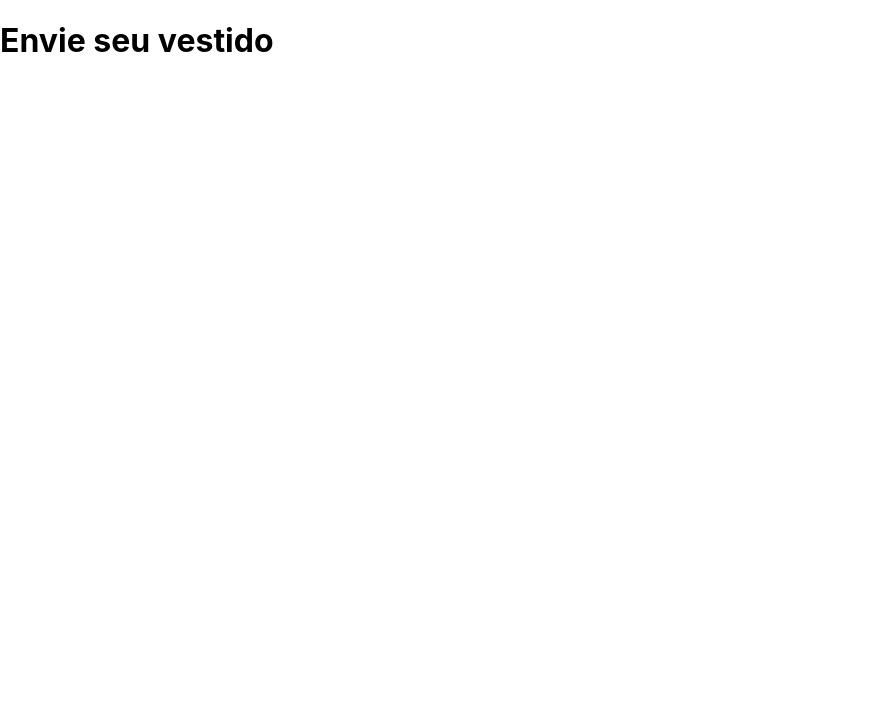
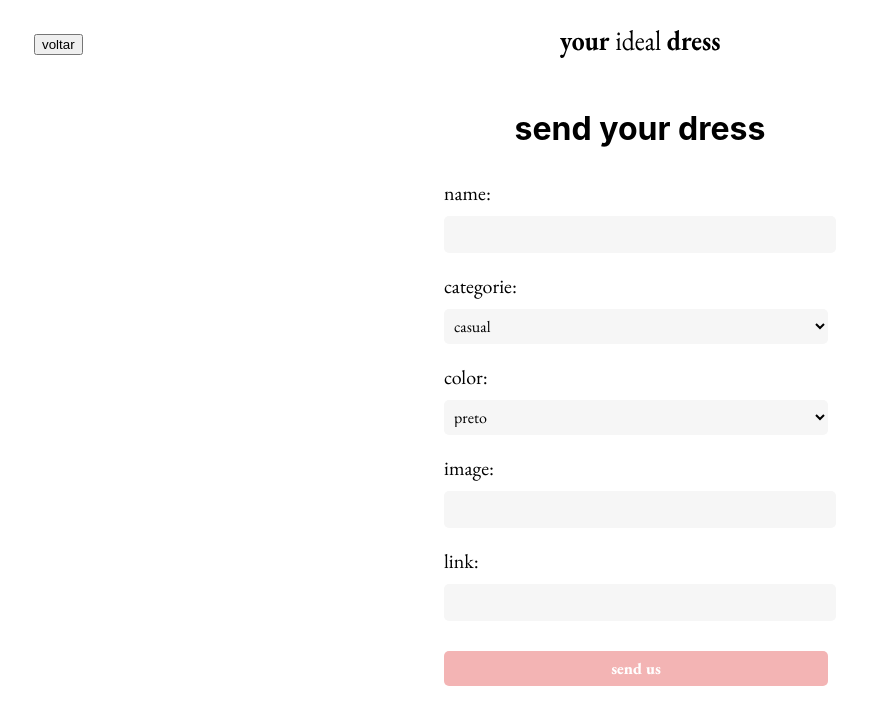
Before and after one commit to AngeloAlvez/youridealdress, a React (Create React App) app: page /sendDress in a window 1280 px wide. Shown: the top 724 px of the page, without its empty margins (0-889 px from the left). Built offline with nearby package versions, Linux system fonts and the light colour scheme.

Commit message:
adicionando form e paginação das categorias

```diff
--- a/src/components/Card.js
+++ b/src/components/Card.js
@@ -1,12 +1,15 @@
 import styled from "styled-components"
+import { goToCategories } from "../routers/cordinator"
+import { useNavigate } from 'react-router-dom';
 
-
-const DivCard = styled.div`
+const DivCard = styled.a`
 display: flex;
 flex-direction: column;
 align-items: center;
 width: 135px;
 margin: 10px 15px;
+text-decoration: none;
+color:black;
 `
 const Img = styled.img`
 width: 135px;
@@ -28,10 +31,13 @@ text-align: center;
 `
 
 export const Card = (props) => {
+    const navigate = useNavigate()
+
     return (
-        <DivCard>
+        <DivCard href={props.link}>
+
             <Crop>
-                <Img src={props.image} />
+                {props.categoria ? <Img onClick={() => goToCategories(navigate, props.categoria)} src={props.image} /> : <Img src={props.image} />}
             </Crop>
 
             <Title>{props.text}</Title>
--- a/src/components/Header.js
+++ b/src/components/Header.js
@@ -1,17 +1,38 @@
+import { useNavigate } from "react-router-dom"
 import styled from "styled-components"
 import { Logo } from "../images/yourdress"
+import { goToLastPage, goToForm } from "../routers/cordinator"
 
 const DivHeader = styled.div`
 display: flex;
 align-items: center;
-justify-content: center;
-width: 100vw;
+justify-content: space-evenly;
 padding: 30px;
 `
+const ButtonBack = styled.button`
+position: absolute;
+top: 34px;
+left: 34px;
+`
+
+const ButtonForm = styled.button`
+position: absolute;
+top: 34px;
+right: 34px;
+`
 export const Header = () => {
+    const navigate = useNavigate()
+    const buttonText = window.location.pathname !== '/'
+    const buttonForm = window.location.pathname !== '/sendDress'
+
+
     return (
         <DivHeader>
+
+            {buttonText && <ButtonBack onClick={() => goToLastPage(navigate)}> voltar</ButtonBack>}
             <Logo />
+            {buttonForm && <ButtonForm onClick={() => goToForm(navigate)}>form</ButtonForm>}
+
         </DivHeader>
 
     )
--- a/src/index.js
+++ b/src/index.js
@@ -9,7 +9,7 @@ root.render(
   <React.StrictMode>
     <App />
   </React.StrictMode>
-);
+)
 
 // If you want to start measuring performance in your app, pass a function
 // to log results (for example: reportWebVitals(console.log))
--- a/src/pages/DetailsDress.js
+++ b/src/pages/DetailsDress.js
@@ -1,3 +1,59 @@
-export const DetailsDress = () => {
-  <h1>aqui é onde após clicar na categoria</h1>;
+import axios from "axios";
+import { useState } from "react";
+import { useEffect } from "react";
+import styled from "styled-components";
+import { Card } from "../components/Card";
+import { useParams } from "react-router-dom"
+import { DivCategories } from "./HomePage";
+import { Header } from "../components/Header";
+const Img = styled.img`
+width: 50px;
+`
+
+
+export const DetailsDress = (props) => {
+  const { id } = useParams();
+  const [post, setPost] = useState(null);
+  const [filtro, setfiltro] = useState('')
+  useEffect(() => {
+    axios.get(`https://backend-amaro.herokuapp.com/products/${id}`).then((response) => {
+      setPost(response.data);
+    });
+  }, []);
+
+  if (!post) return null;
+
+  const todos = post.map((vestido) => {
+    return (<>
+      <Card text={vestido.name} image={vestido.image} link={vestido.url} />
+
+    </>
+
+    )
+
+  })
+  // const filtrados = filtro.map((vestido) => {
+  //   return (<>
+  //     <Card text={vestido.name} image={vestido.image} link={vestido.url} />
+
+  //   </>
+
+  //   )
+
+  // })
+
+
+  return (
+    <>
+      <Header />
+      <DivCategories>
+        {/* {filtro ?filtrados : todos} */}
+        {todos}
+      </DivCategories>
+
+
+    </>
+
+  )
+
 };
--- a/src/pages/HomePage.js
+++ b/src/pages/HomePage.js
@@ -2,6 +2,9 @@ import styled from 'styled-components';
 import { Header } from '../components/Header';
 import imagemHomePage from '../images/homepageimage.png';
 import { Card } from '../components/Card';
+import { goToCategories } from '../routers/cordinator';
+
+
 
 const Img = styled.img`
   width: 100vw;
@@ -10,16 +13,16 @@ const Img = styled.img`
     display: none;
   }
 `;
-const Main = styled.div`
+export const Main = styled.div`
   display: flex;
   flex-direction: column;
   align-items: center;
   overflow: hidden;
 `;
 
-const DivCategories = styled.div`
+export const DivCategories = styled.div`
   display: flex;
-  align-items: center;
+  align-items: flex-start;
   justify-content: center;
   flex-wrap: wrap;
 `;
@@ -31,6 +34,7 @@ const Categories = styled.h3`
   letter-spacing: 2px;
 `;
 const HomePage = () => {
+
   return (
     <Main>
       <Header />
@@ -38,28 +42,35 @@ const HomePage = () => {
       <Categories>categories</Categories>
       <DivCategories>
         <Card
+          categoria='casual'
           text='casual'
           image='https://img.ltwebstatic.com/images3_pi/2022/08/31/16619316646351879799204afe4d2194bd758a7f7b_thumbnail_600x.webp'
         />
         <Card
+          categoria='festa'
           text='glamour'
           image='https://img.ltwebstatic.com/images3_pi/2021/12/29/164076139962437bb92b8c00b440c4832fd23e51f7_thumbnail_600x.webp'
         />
         <Card
+          categoria='fofo'
           text='cute'
           image='https://img.ltwebstatic.com/images3_pi/2020/12/22/160861699713bb564744571108958c2ae6771b8acf_thumbnail_600x.webp'
         />
         <Card
+          categoria='elegante'
           text='elegant'
           image='https://img.ltwebstatic.com/images3_pi/2022/03/30/1648609661d52945a9ceac3098099e72d44d7019b9_thumbnail_600x.webp'
         />
         <Card
+          categoria='sensual'
           text='hot'
           image='https://img.ltwebstatic.com/images3_pi/2022/08/31/16619316646351879799204afe4d2194bd758a7f7b_thumbnail_600x.webp'
         />
         <Card
+          categoria='casamento'
           text='wedding'
           image='https://img.ltwebstatic.com/images3_pi/2022/08/31/16619316646351879799204afe4d2194bd758a7f7b_thumbnail_600x.webp'
+
         />
       </DivCategories>
     </Main>
--- a/src/pages/SendDress.js
+++ b/src/pages/SendDress.js
@@ -1,7 +1,142 @@
+import { Header } from "../components/Header"
+import styled from "styled-components"
+import { Main } from "./HomePage"
+import { useState } from "react"
+import axios from "axios"
+
+
+const DivForm = styled.div`
+display:flex;
+flex-direction:column;
+align-items:flex-start
+`
+const DivInput = styled.div`
+display: flex;
+flex-direction: column;
+align-items: flex-start;
+margin: 10px 0;
+`
+const Label = styled.label`
+margin-bottom: 10px;
+font-family: 'EB Garamond', serif;
+font-weight: 400;
+font-size: 20px;
+`
+const Input = styled.input`
+background-color: #F6F6F6;
+width: 70vw;
+height: 35px;
+border-radius: 5px;
+border: none;
+padding-left: 6px;
+@media (min-width: 769px) {
+    width:30vw;
+  }
+`
+const InputSelect = styled.select`
+background-color: #F6F6F6;
+width: 30vw;
+height: 35px;
+border-radius: 5px;
+border: none;
+font-family: 'EB Garamond', serif;
+font-weight: 400;
+font-size: 16px;
+padding-left: 6px;
+`
+const ButtonSend = styled.button`
+background-color: #F3B4B4;
+color: white;
+width: 100%;
+font-family: 'EB Garamond', serif;
+font-weight: 800;
+font-size: 16px;
+border-radius: 5px;
+height: 35px;
+border:none;
+margin: 20px 0 60px;
+@media (min-width: 769px) {
+    width:30vw;
+  }
+`
+
+
 export const FormSendDress = () => {
-    console.log('aquii');
+    const [name, setName] = useState('')
+    const [categorie, setCategorie] = useState('casual')
+    const [color, setColor] = useState('preto')
+    const [image, setImage] = useState('')
+    const [link, setLink] = useState('')
+
+    const send = () => {
+
+        const body = {
+            "name": name,
+            "tag": categorie,
+            "url": link,
+            "color": color,
+            "image": image
+        }
+
+        axios.post('https://backend-amaro.herokuapp.com/product', body)
+            .then((response) => {
+                alert('Vestido enviado com sucesso')
+                setName('')
+                setCategorie('casual')
+                setColor('preto')
+                setImage('')
+                setLink('')
+            }, (error) => {
+                console.log(error);
+            });
+    }
+
     return (
-        <h1>Envie seu vestido</h1>
+        <Main>
+            <Header />
+            <h1>send your dress</h1>
+            <DivForm>
+                <DivInput>
+                    <Label>name: </Label>
+                    <Input value={name} onChange={(e) => setName(e.target.value)} />
+                </DivInput>
+                <DivInput>
+                    <Label>categorie: </Label>
+                    <InputSelect value={categorie} onChange={(e) => setCategorie(e.target.value)}>
+                        <option>casual</option>
+                        <option>festa</option>
+                        <option>elegante</option>
+                        <option>fofo</option>
+                        <option>sensual</option>
+                        <option>casamento</option>
+                    </InputSelect>
+                </DivInput>
+                <DivInput>
+                    <Label>color: </Label>
+                    <InputSelect value={color} onChange={(e) => setColor(e.target.value)}>
+                        <option>preto</option>
+                        <option>branco</option>
+                        <option>vermelho</option>
+                        <option>rosa</option>
+                        <option>azul</option>
+                        <option>verde</option>
+                    </InputSelect>
+                </DivInput>
+                <DivInput>
+                    <Label>image: </Label>
+                    <Input value={image} onChange={(e) => setImage(e.target.value)} />
+                </DivInput>
+                <DivInput>
+                    <Label>link: </Label>
+                    <Input value={link} onChange={(e) => setLink(e.target.value)} />
+                </DivInput>
+                <ButtonSend onClick={() => send()}>send us</ButtonSend>
+            </DivForm>
+
+
+
+        </Main>
+
     )
 
-};
+}
--- a/src/routers/cordinator.js
+++ b/src/routers/cordinator.js
@@ -9,6 +9,6 @@ export const goToForm = (navigate) => {
   navigate('/sendDress');
 };
 
-export const goToDetails = (navigate) => {
-  navigate('/categories/:id');
+export const goToCategories = (navigate, props) => {
+  navigate(`/categories/${props}`);
 };
--- a/src/routers/router.js
+++ b/src/routers/router.js
@@ -5,7 +5,7 @@ import { DetailsDress } from '../pages/DetailsDress';
 export const Router = () => {
   return (
     <BrowserRouter>
-      {console.log('aquii')}
+      {console.log('aqui2i')}
       <Routes>
         <Route index element={<HomePage />} />
         <Route path="/categories/:id" element={<DetailsDress />} />
```
